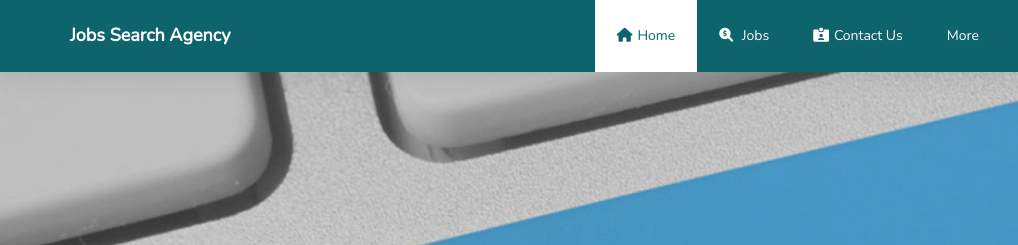
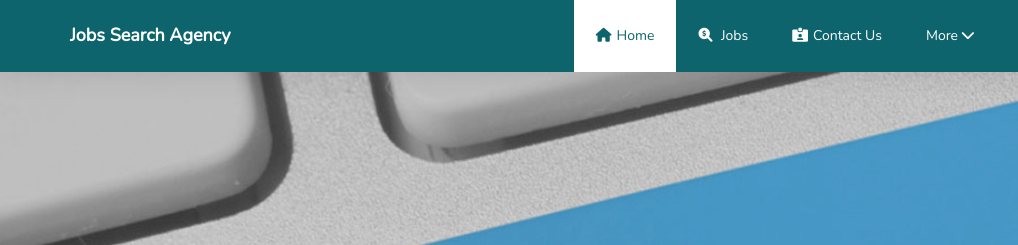
Before and after one commit to Nizami1999/job-search-agency-pro, a plain HTML site: page index.html in a window 1280 px wide. Shown: the top 245 px of the page, 0-1018 px from the left. Drawn offline with nearby package versions, Linux system fonts and the light colour scheme; grey boxes are pictures that could not be loaded; a web font is replaced by a local one.

Commit message:
header fixed

```diff
--- a/index.html
+++ b/index.html
@@ -62,7 +62,7 @@
                          <li><a href="contact.html"><i class="fas fa-id-card-alt"></i>Contact Us</a></li>
                          <li class="dropdown">
                               <a href="#" class="dropdown-toggle" data-toggle="dropdown" role="button"
-                                   aria-haspopup="true" aria-expanded="false">More</i>
+                                   aria-haspopup="true" aria-expanded="false">More <i class="fas fa-chevron-down"></i>
                                    <!-- Desktop -->
                                    <ul class="dropdown-menu">
                                         <li><a href="team.html"><i class="fas fa-user-friends"></i> Team</a></li>
```
